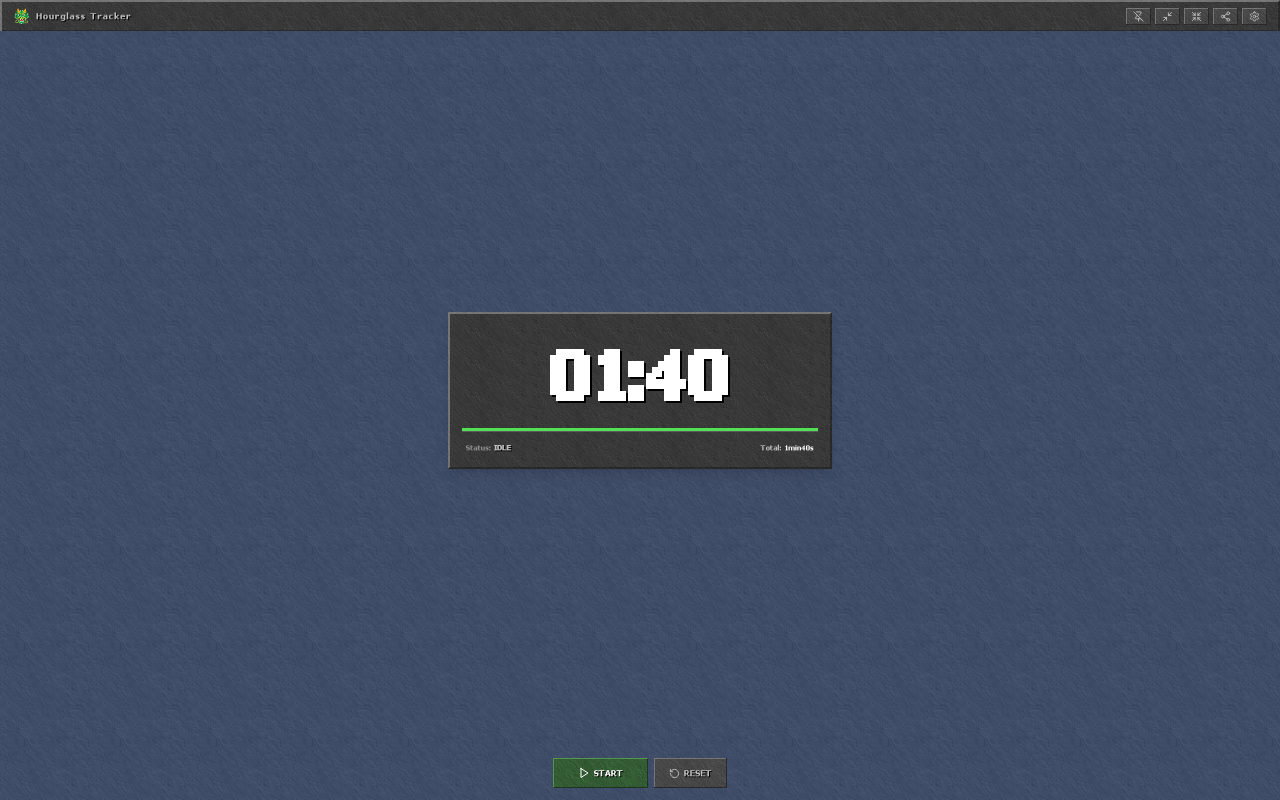
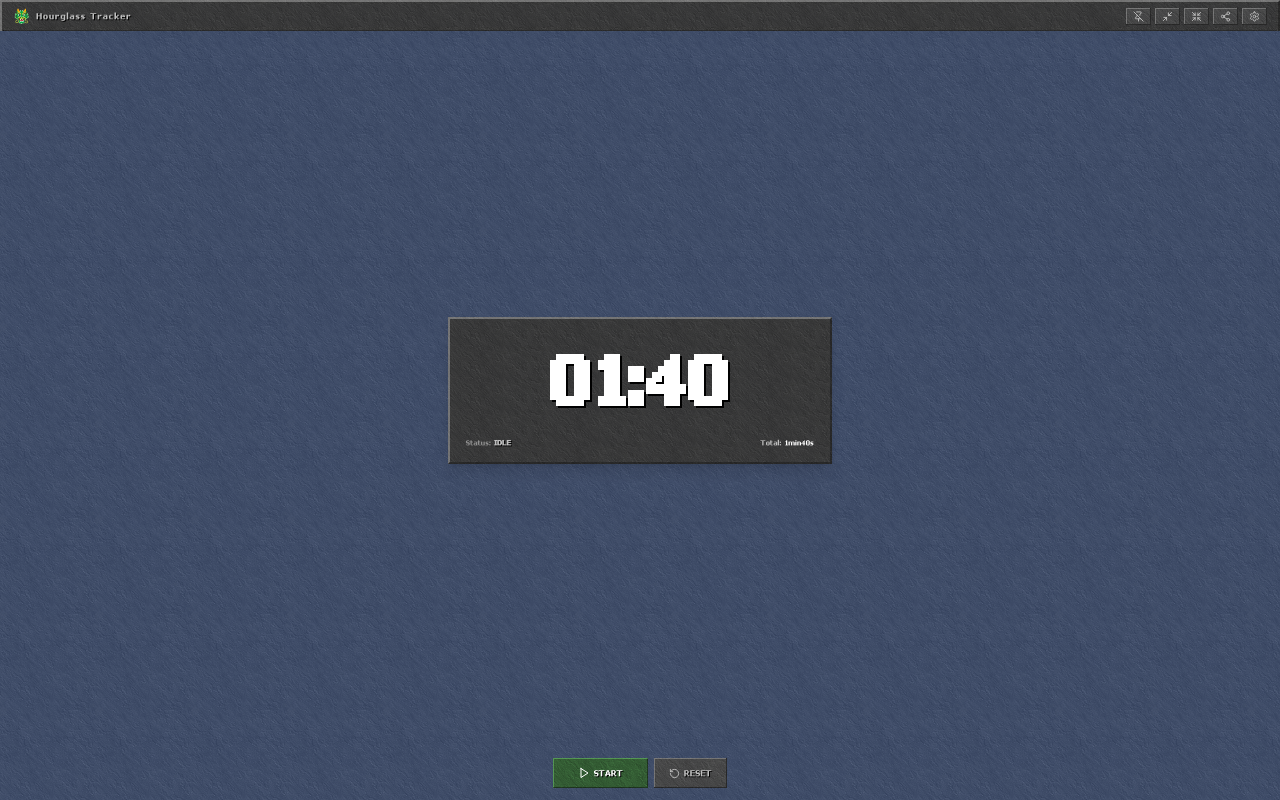
Before and after one commit to Wedz0ff/sunadokei, a React (Vite) app in the folder apps/desktop/: page / in a window 1280 px wide. Built offline with nearby package versions, Linux system fonts and the light colour scheme.

Commit message:
feat(ui): remove progress bar across all modes in desktop and web viewer

```diff
--- a/apps/desktop/src/App.tsx
+++ b/apps/desktop/src/App.tsx
@@ -572,20 +572,6 @@ function MainTimerApp() {
                 />
               </div>
 
-              {/* Authentic Tibia Health / Progress Bar */}
-              <div className={`w-full tibia-bar-bg rounded-xs overflow-hidden ${compact ? 'mt-1' : 'mt-1.5'}`}>
-                <div
-                  className={`h-full transition-all duration-100 ${
-                    status === 'finished'
-                      ? 'tibia-bar-fill-red'
-                      : status === 'paused'
-                      ? 'bg-[#eab308]'
-                      : 'tibia-bar-fill-green'
-                  }`}
-                  style={{ width: `${progressPercent}%` }}
-                />
-              </div>
-
               {/* Status information row */}
               {!compact && (
                 <div className="w-full flex justify-between items-center text-[10px] text-[#909090] mt-2 px-1">
```
Also changed, not shown: 1 other file (tests, documents, lock files or other folders).
